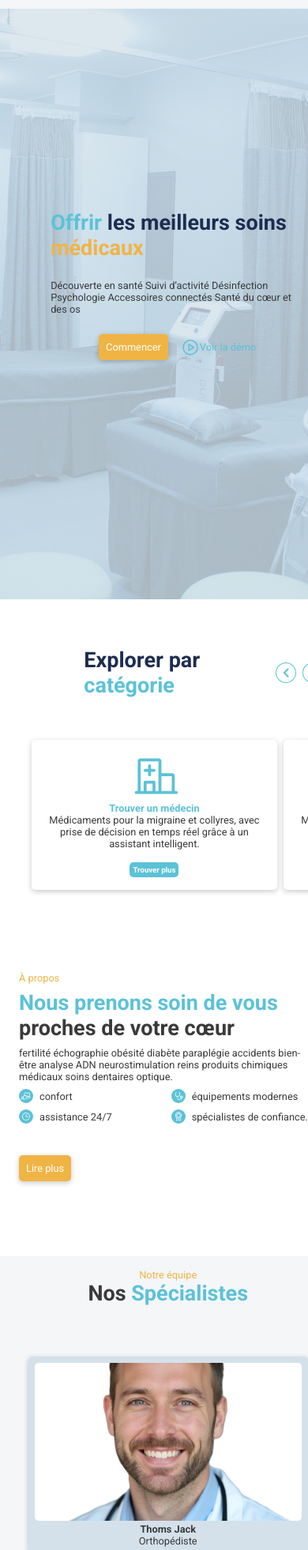
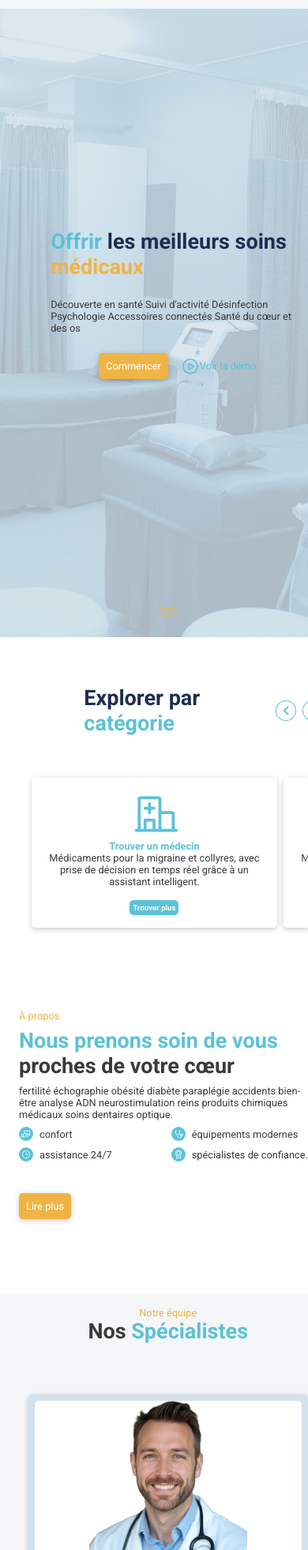
Before and after one commit to DevUltime/CarePlus, a website built with Vite: page index.html in a window 390 px wide. Shown: the part 37-2000 px from the top of the page at 79% size. Built offline with nearby package versions, Linux system fonts and the light colour scheme; a script that the page names is missing; files whose address does not match are found by name.

Commit message:
corection des bugs responsive design

```diff
--- a/style.css
+++ b/style.css
@@ -468,6 +468,7 @@ main {
   padding: var(--space-2) var(--space-3);
   background-color: var(--pure-white);
   translate: 0 calc(var(--space-2) + 50%); /* + var(--space-2) du padding*/
+  justify-content: center;
 }
 .statistiques div {
   display: flex;
@@ -733,17 +734,18 @@ footer {
   color: var(--pure-white);
   width: 100%;
   gap: var(--space-2);
-  display: flex;
+  display: grid;
+  grid-template-columns: 1fr 1fr 1fr 1fr;
 }
 footer > p {
   text-align: center;
+  grid-column: span 4;
 }
 footer > p a {
   color: var(--pure-white);
   text-decoration: underline;
 }
 .make-appointment {
-  flex: 1;
   width: fit-content;
   display: flex;
   flex-direction: column;
@@ -759,7 +761,6 @@ footer > p a {
   text-decoration: underline;
 }
 .departments {
-  flex: 1;
   display: flex;
   flex-direction: column;
   width: max-content;
@@ -768,7 +769,6 @@ footer > p a {
 .links {
   display: flex;
   flex-direction: column;
-  flex: 1;
   gap: var(--space-2);
 }
 .links a {
@@ -785,7 +785,6 @@ footer > p a {
   display: flex;
   flex-direction: column;
   gap: var(--space-2);
-  flex: 1;
 }
 .quick-contact div {
   display: flex;
@@ -818,7 +817,7 @@ footer > p a {
     justify-content: space-between;
   }
   .logo{
-    z-index: 1;
+    z-index: 3;
   }
   .nav-bar {
     top: 0;
@@ -830,6 +829,7 @@ footer > p a {
     backdrop-filter: blur(18px);
     left: 100%;
     transition: left .2s ease-out;
+    z-index: 2;
   }
   .navBarActive {
     left: 0;
@@ -889,6 +889,7 @@ footer > p a {
     gap: 8px;
     flex-direction: column;
     cursor: pointer;
+    z-index: 4;
   }
   .fst-bar {
     width: 20px;
@@ -935,20 +936,55 @@ footer > p a {
     margin-top: 0;
   }
   .hero-card{
+    height: 100dvh;
     margin-top: 0;
     flex-grow: 1;
     flex: auto;
     max-width: 80%;
     align-items: center;
   }
+  .hero-card::after{
+    content: '';
+    position: absolute;
+    bottom: var(--space-3);
+    left: 50%;
+    height: var(--space-1);
+    width: var(--space-3);
+    background-color: var(--primary-yellow);
+    translate: -50% 0;
+    clip-path: polygon(100% 0, 100% 55%, 50% 100%, 0 55%, 0 0, 50% 40%);
+    animation: opacityArrow 1s infinite;
+  }
+    .hero-card::before{
+    content: '';
+    position: absolute;
+    bottom: var(--space-4);
+    left: 50%;
+    height: var(--space-1);
+    width: var(--space-3);
+    background-color: var(--primary-yellow);
+    translate: -50% 0;
+    clip-path: polygon(100% 0, 100% 55%, 50% 100%, 0 55%, 0 0, 50% 40%);
+    animation: opacityArrow 1s infinite .2s;
+  }
+/*animatio des fleches*/
+@keyframes opacityArrow {
+  0%, 100%{opacity: 1;}
+  50%{opacity: .3;}
+}
+
   /*section category pour mobile*/
   .category-card{
+    position: relative;
     overflow-x: auto;
     scrollbar-width: none;
     gap: var(--space-1);
     align-items: normal;
-    min-width: 100%;
+    max-width: 100%;
+    scroll-behavior: smooth;
+    mask-image: linear-gradient(to right, transparent 0%, white 10%, white 90%, transparent 100%);
   }
+
   .category-sec{
     overflow-x: hidden;
   }
@@ -969,18 +1005,17 @@ footer > p a {
     width: 100%;
     align-items: center;
   }
-  .card-specialiste{
-    flex: 0;
-    max-height: 300px;
-    max-width: 80%;
-    overflow: hidden;
-  }
+
   .card-specialiste div{
     width: 100%;
   }
+  .card-specialiste div img{
+    object-fit: contain;
+  }
   .statistiques{
     flex: auto;
-    width: 80%;
+    width: 90%;
+    min-width: 80%;
   }
   .statistiques div span{
     font-size: var(--font-size-md);
@@ -1019,6 +1054,7 @@ footer > p a {
     max-width: calc(var(--space-16) * 3);;
   }
     footer{
+    display: flex;
     width: 100%;
     flex-direction: column;
     gap: var(--space-4);
```
